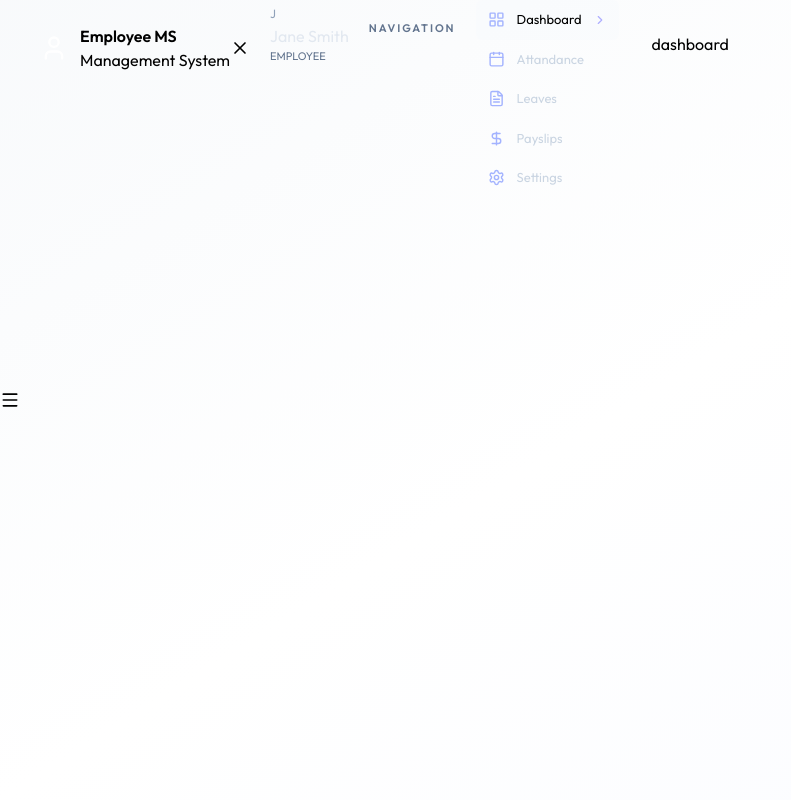
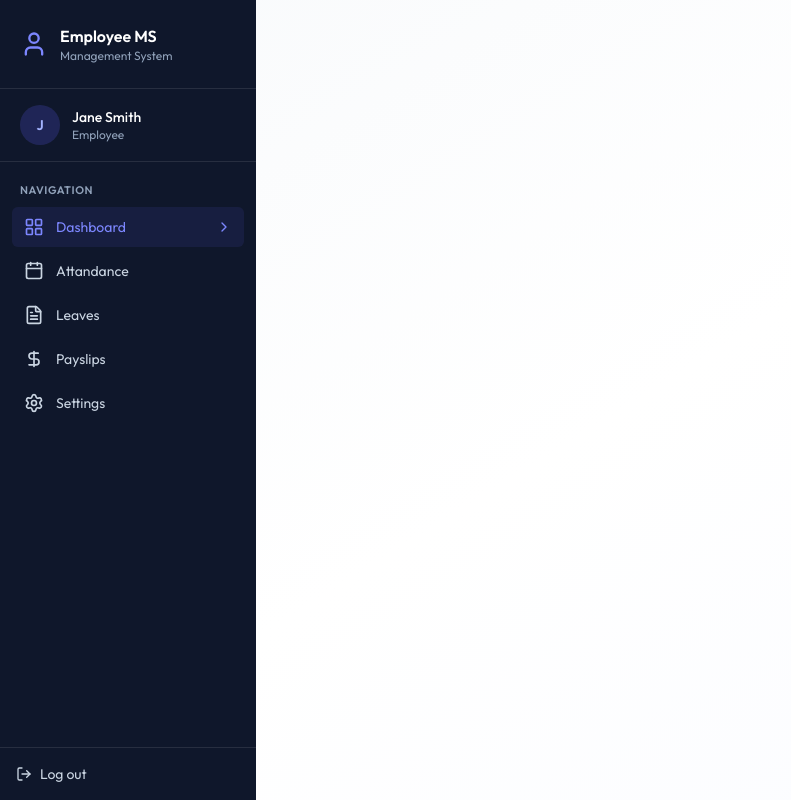
Before and after one commit to minahil-azaz/Employee-Management-System, a React (Vite) app in the folder client/: page /dashboard in a window 1280 px wide. Shown: the whole page, without its empty margins (0-791 px from the left). Built offline with nearby package versions, Linux system fonts and the light colour scheme.

Commit message:
update sidebar UI

```diff
--- a/client/src/components/SideBar.jsx
+++ b/client/src/components/SideBar.jsx
@@ -7,6 +7,7 @@ import {
   DollarSignIcon,
   FileTextIcon,
   LayoutGridIcon,
+  LogOutIcon,
   MenuIcon,
   SettingsIcon,
   UserIcon,
@@ -34,87 +35,98 @@ const SideBar = ({ role: roleProp }) => {
     { name: 'Dashboard', href: '/dashboard', icon: LayoutGridIcon },
     role === 'ADMIN'
       ? { name: 'Employees', href: '/employee', icon: UserIcon }
-      : {
-          name: 'Attandance',
-          href: '/attandence',
-          icon: CalendarIcon,
-        },
+      : { name: 'Attandance', href: '/attandence', icon: CalendarIcon },
     { name: 'Leaves', href: '/leaves', icon: FileTextIcon },
     { name: 'Payslips', href: '/payslips', icon: DollarSignIcon },
     { name: 'Settings', href: '/settings', icon: SettingsIcon },
   ]
 
+  const handlelogout = () => {
+    window.location.href = '/login'
+  }
+
   const SideBarContent = (
-    <>
-      {/* sidebar barnd */}
-      <div className="px-5 pt-6 ">
-        <div className="flex item-center justify-between">
+    <div className="flex flex-col h-full bg-slate-900 text-white w-64">
+
+      {/* BRAND */}
+      <div className="px-5 py-6 border-b border-white/10">
+        <div className="flex items-center justify-between">
           <div className="flex items-center gap-3">
-            <UserIcon className="text-white size-7" />
+            <UserIcon className="size-7 text-indigo-400" />
             <div>
               <p className="font-semibold">Employee MS</p>
-              <p>Management System</p>
+              <p className="text-xs text-slate-400">Management System</p>
             </div>
           </div>
-          {/* close button on mobile */}
-          <button onClick={() => setMobileOpen(false)}>
+
+          {/* mobile close */}
+          <button className="lg:hidden" onClick={() => setMobileOpen(false)}>
             <XIcon size={20} />
           </button>
         </div>
       </div>
 
-      {/* user profile card */}
+      {/* PROFILE */}
+      <div className="px-5 py-4 border-b border-white/10 flex items-center gap-3">
+        <div className="w-10 h-10 rounded-full bg-indigo-500/20 flex items-center justify-center">
+          <span className="text-sm font-semibold text-indigo-300">
+            {UserName && UserName.length > 0
+              ? UserName.charAt(0).toUpperCase()
+              : ''}
+          </span>
+        </div>
 
-      <div>
-        <div>
-          <div>
-            <span className="text-slate-400 text-xs">
-              {UserName && UserName.length > 0
-                ? UserName.charAt(0).toUpperCase()
-                : ''}
-            </span>
-          </div>
-          <div>
-            <p className="text-slate-200 truncate ">{UserName}</p>
-            <p className="text-[11px] text-slate-500 truncate">
-              {role === 'ADMIN' ? 'Administrator' : 'EMPLOYEE'}
-            </p>
-          </div>
+        <div className="min-w-0">
+          <p className="text-sm font-medium truncate">{UserName}</p>
+          <p className="text-xs text-slate-400 truncate">
+            {role === 'ADMIN' ? 'Administrator' : 'Employee'}
+          </p>
         </div>
       </div>
 
-      {/* Navigator */}
-
+      {/* NAVIGATION */}
       <div className="px-5 pt-5 pb-2">
-        <p className="text-[11px] font-semibold uppercase tracking-[0.12rem] text-slate-500 ">
+        <p className="text-[11px] font-semibold uppercase tracking-wider text-slate-400">
           Navigation
         </p>
       </div>
-      {/* navigator list  */}
-      <div>
+
+      <div className="flex-1 px-3 space-y-1">
         {navigationItem.map((item) => {
           const isActive = pathname.startsWith(item.href)
+
           return (
             <Link
               key={item.name}
               to={item.href}
-              className={`group flex items-center gap-3 px-3 py-2.5 rounded-md text-[13px] duration-150 relative ${isActive ? 'bg-indigo-50/12' : 'text-slate-300 hover:text-shadow hover:bg-white/4'}`}
+              className={`flex items-center gap-3 px-3 py-2.5 rounded-md text-sm transition ${
+                isActive
+                  ? 'bg-indigo-500/10 text-indigo-400'
+                  : 'text-slate-300 hover:bg-white/5 hover:text-white'
+              }`}
             >
+              <item.icon className="w-5 h-5 shrink-0" />
+              <span className="flex-1">{item.name}</span>
+
               {isActive && (
-                <div className="absolute left-0 top-1/2 -translate-y-1/2 w-[3px] h-5 rounded-r-full" />
-              )}
-              <item.icon
-                className={`w-[17px] h-[17px] shrink-0 ${isActive ? 'text-indigo-300' : 'text-indigo-300'}`}
-              />
-              <span className="flex-1">{item.name}</span>
-              {isActive && (
-                <ChevronRightIcon className="w-3.5 h-3.5 text-indigo-500/50" />
+                <ChevronRightIcon className="w-4 h-4 text-indigo-400" />
               )}
             </Link>
           )
         })}
       </div>
-    </>
+
+      {/* LOGOUT */}
+      <div className="p-4 border-t border-white/10">
+        <button
+          onClick={handlelogout}
+          className="flex items-center gap-2 text-sm text-slate-300 hover:text-red-400 transition"
+        >
+          <LogOutIcon size={16} />
+          Log out
+        </button>
+      </div>
+    </div>
   )
 
   useEffect(() => {
@@ -127,20 +139,32 @@ const SideBar = ({ role: roleProp }) => {
 
   return (
     <>
-      {/* mobile button */}
-      <button onClick={() => setMobileOpen(true)}>
+      {/* MOBILE BUTTON */}
+      <button
+        className="lg:hidden p-2"
+        onClick={() => setMobileOpen(true)}
+      >
         <MenuIcon size={20} />
       </button>
-      {/* mobile overlay */}
-      {mobileOpen && <div onClick={() => setMobileOpen(false)} />}
 
-      {/* sidebar desktop */}
-      <aside className="hidden lg:flex">{SideBarContent}</aside>
+      {/* OVERLAY */}
+      {mobileOpen && (
+        <div
+          className="fixed inset-0 bg-black/40 z-40"
+          onClick={() => setMobileOpen(false)}
+        />
+      )}
 
-      {/* sidebae mobile */}
+      {/* DESKTOP SIDEBAR */}
+      <aside className="hidden lg:flex fixed inset-y-0 left-0 z-30">
+        {SideBarContent}
+      </aside>
 
+      {/* MOBILE SIDEBAR */}
       <aside
-        className={`lg:hidden fixed inset-y-0   ${mobileOpen ? 'translate-x-0' : '-translate-x-full'}`}
+        className={`lg:hidden fixed inset-y-0 left-0 z-50 transform transition-transform duration-300 ${
+          mobileOpen ? 'translate-x-0' : '-translate-x-full'
+        }`}
       >
         {SideBarContent}
       </aside>
```
